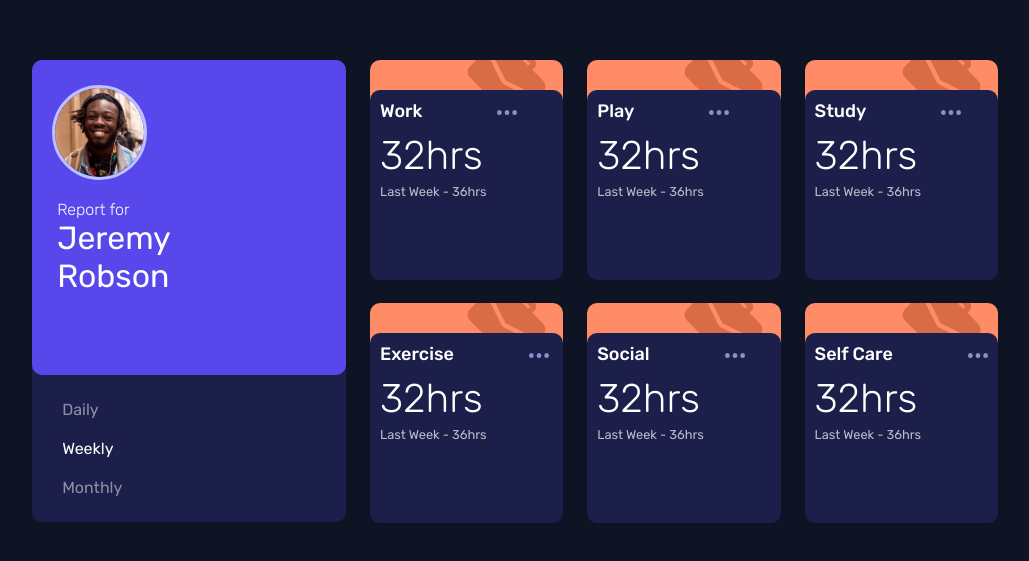
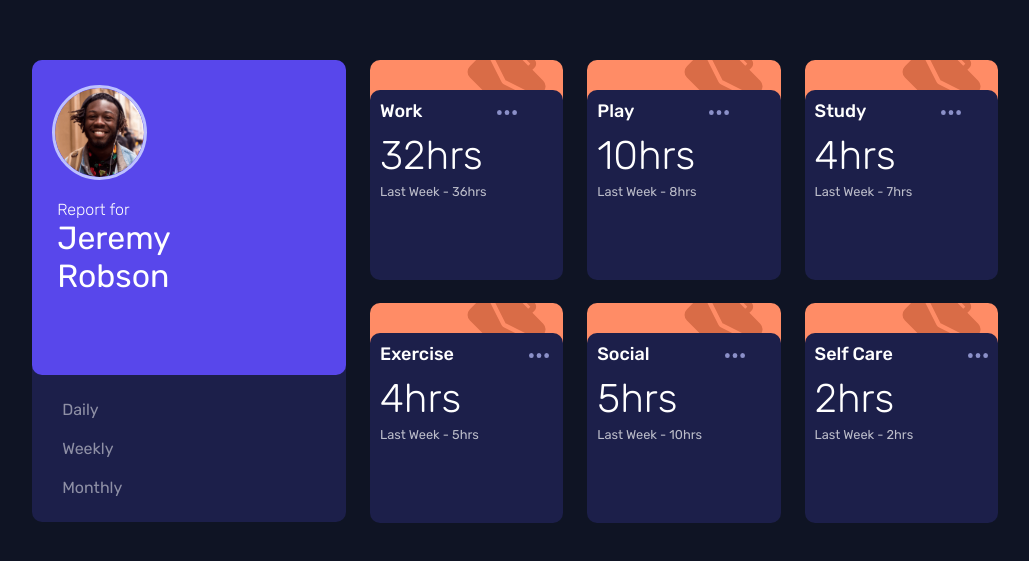
Before and after one commit to aweliego/time-tracking-dashboard, a React (Create React App) app: page / in a window 1280 px wide. Shown: the part 109-670 px from the top of the page, without its empty margins (125-1154 px from the left). Built offline with nearby package versions, Linux system fonts and the light colour scheme.

Commit message:
Display correct stats by timeframe

```diff
--- a/src/components/Activity/Activity.js
+++ b/src/components/Activity/Activity.js
@@ -1,15 +1,15 @@
 import React from 'react';
 import './Activity.css';
 
-const Activity = ({ title, timeframes }) => {
+const Activity = ({ title, timeframes, timeframe }) => {
   return (
     <article className="Activity-Card">
       <div className="background-icon"></div>
       <section className="Activity">
         <h4 className="title">{title}</h4>
         <img src="../../../images/icon-ellipsis.svg" alt="ellipsis" />
-        <p className="current-stats">32hrs</p>
-        <p className="previous-stats">Last Week - 36hrs</p>
+        <p className="current-stats">{timeframes[timeframe].current}hrs</p>
+        <p className="previous-stats">Last Week - {timeframes[timeframe].previous}hrs</p>
       </section>
     </article>
   );
--- a/src/components/App/App.js
+++ b/src/components/App/App.js
@@ -5,16 +5,21 @@ import Dashboard from '../Dashboard/Dashboard';
 import data from '../../data/data.json';
 import { useState, useEffect } from 'react';
 
+const timeframes = ['Daily', 'Weekly', 'Monthly'];
+
 const App = () => {
   const [activities, setActivities] = useState([]);
 
-  useEffect(() => setActivities(data), []);
+  const [timeframe, setTimeframe] = useState('weekly');
 
+  useEffect(() => setActivities(data), [timeframe]);
+
+  const selectTimeframe = (clickedTimeframe) => setTimeframe(clickedTimeframe.toLowerCase());
 
   return (
     <article className="App-container">
-      <SideBar />
-      <Dashboard activities={activities} />
+      <SideBar timeframes={timeframes} selectTimeframe={selectTimeframe} />
+      <Dashboard activities={activities} timeframe={timeframe} />
     </article>
   );
 };
--- a/src/components/Dashboard/Dashboard.js
+++ b/src/components/Dashboard/Dashboard.js
@@ -2,11 +2,12 @@ import React from 'react';
 import './Dashboard.css';
 import Activity from '../Activity/Activity';
 
-const Dashboard = ({ activities }) => {
+const Dashboard = ({ activities, timeframe }) => {
+  //console.log(timeframe);
   return (
     <section className="Dashboard-grid">
       {activities.map((activity, idx) => (
-        <Activity key={idx} {...activity} />
+        <Activity key={idx} {...activity} timeframe={timeframe} />
       ))}
     </section>
   );
--- a/src/components/SideBar/SideBar.js
+++ b/src/components/SideBar/SideBar.js
@@ -1,7 +1,7 @@
 import React from 'react';
 import './SideBar.css';
 
-const SideBar = () => {
+const SideBar = ({ timeframes, selectTimeframe }) => {
   return (
     <header className="SideBar">
       <section className="user">
@@ -14,9 +14,11 @@ const SideBar = () => {
 
       <nav>
         <ul className="timeframes">
-          <li>Daily</li>
-          <li className="active">Weekly</li>
-          <li>Monthly</li>
+          {timeframes.map((timeframe, index) => (
+            <li key={index} onClick={() => selectTimeframe(timeframe)}>
+              {timeframe}
+            </li>
+          ))}
         </ul>
       </nav>
     </header>
```
